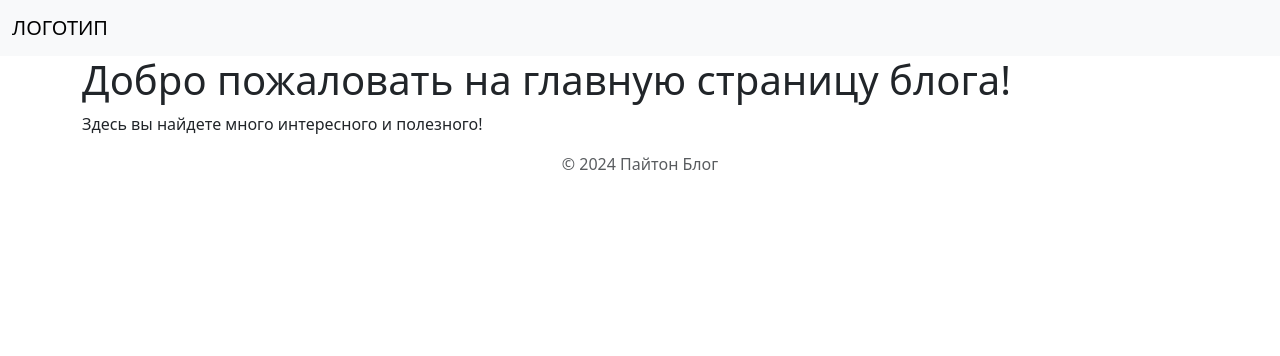
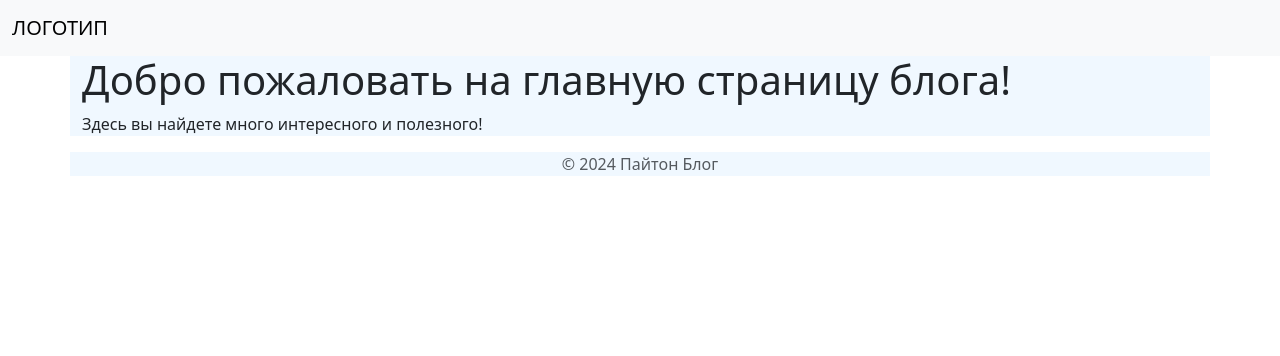
Before and after one commit to VladimirMonin/django_315, a Django app: page / in a window 1280 px wide. Shown: the top 356 px of the page. Run offline with Django 5.2, Linux system fonts and the light colour scheme.

Commit message:
lesson_52: fix: стили

```diff
--- a/static/css/base.css
+++ b/static/css/base.css
@@ -1,9 +1,5 @@
 /* AliceBlue для div class="container-xl" */
 
 .container-xl {
-  background-color: rebeccapurple;
+  background-color: AliceBlue;
 }
-
-h1 {
-  background-color: aqua;
-}
--- a/templates/base.html
+++ b/templates/base.html
@@ -20,17 +20,14 @@
         {% comment %} {{ page_title | default('Пайтон Блог') }} {% endcomment %}
         {% block head %}{% endblock %}
       </title>
+
       <link
         href="https://cdn.jsdelivr.net/npm/bootstrap@5.3.3/dist/css/bootstrap.min.css"
         rel="stylesheet"
         integrity="sha384-QWTKZyjpPEjISv5WaRU9OFeRpok6YctnYmDr5pNlyT2bRjXh0JMhjY6hW+ALEwIH"
         crossorigin="anonymous"
       />
-      <style>
-        <link rel="stylesheet" href="{% static 'css/base.css' %}">
-        {% block style %}
-        {% endblock %}
-      </style>
+      <link rel="stylesheet" href="{% static 'css/base.css' %}" />
     </head>
     <body>
       <header>
--- a/templates/includes/nav.html
+++ b/templates/includes/nav.html
@@ -20,8 +20,7 @@ page_alias - переменная, которая содержит алиас т
           <a class="nav-link" href="#">Рекомендуемые</a>
           <a class="nav-link" href="#">Цена</a> {% endcomment %}
             {% for item in menu %}
-                <a class="nav-link
-                {% if item.alias == page_alias %} active {% endif %}"
+                <a class="nav-link {% if item.alias == page_alias %} active {% endif %}"
                 href="{% url item.alias %}">{{ item.title }}</a>
             {% endfor %}
         </div>
```
Also changed, not shown: README.md.
